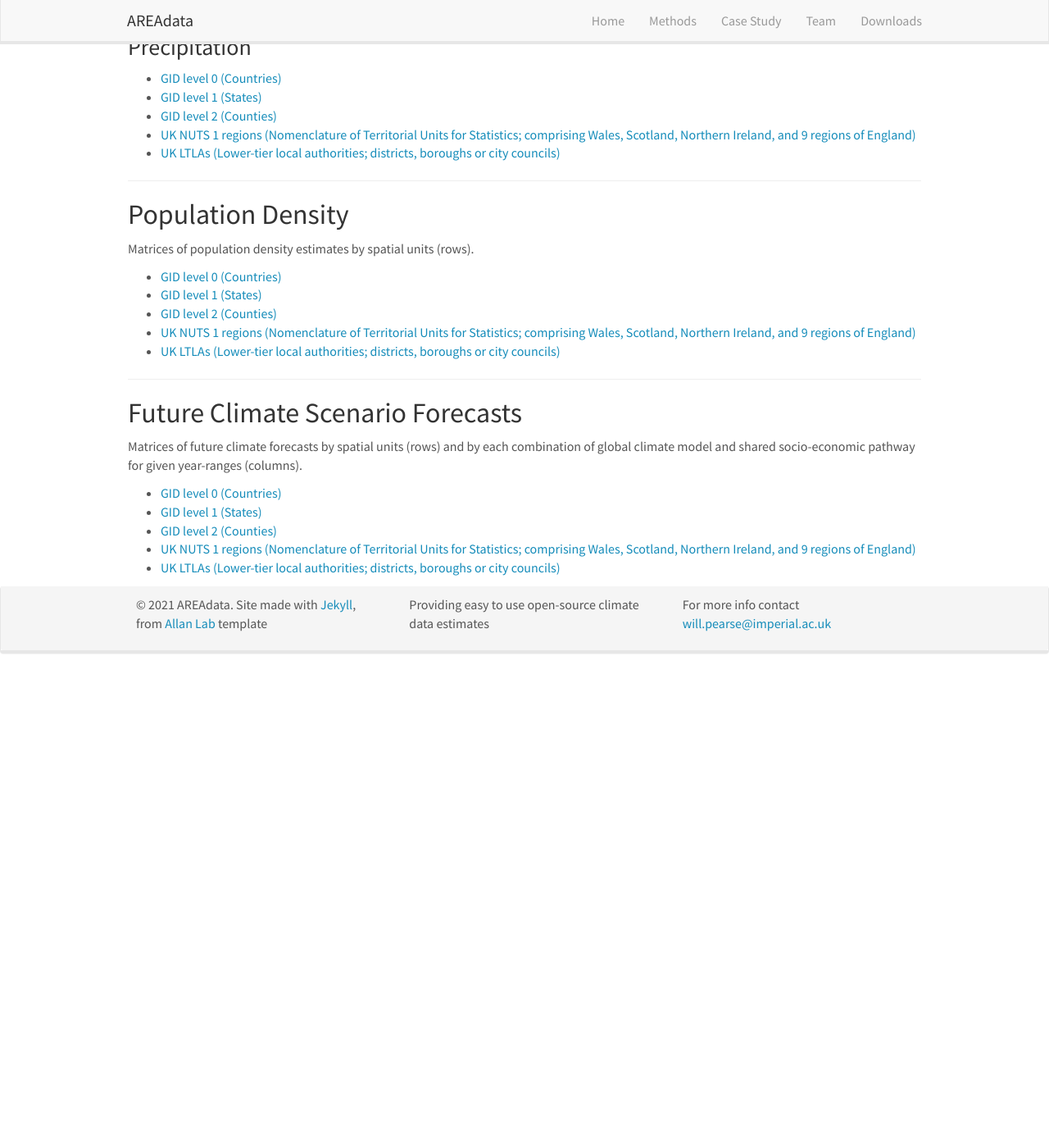
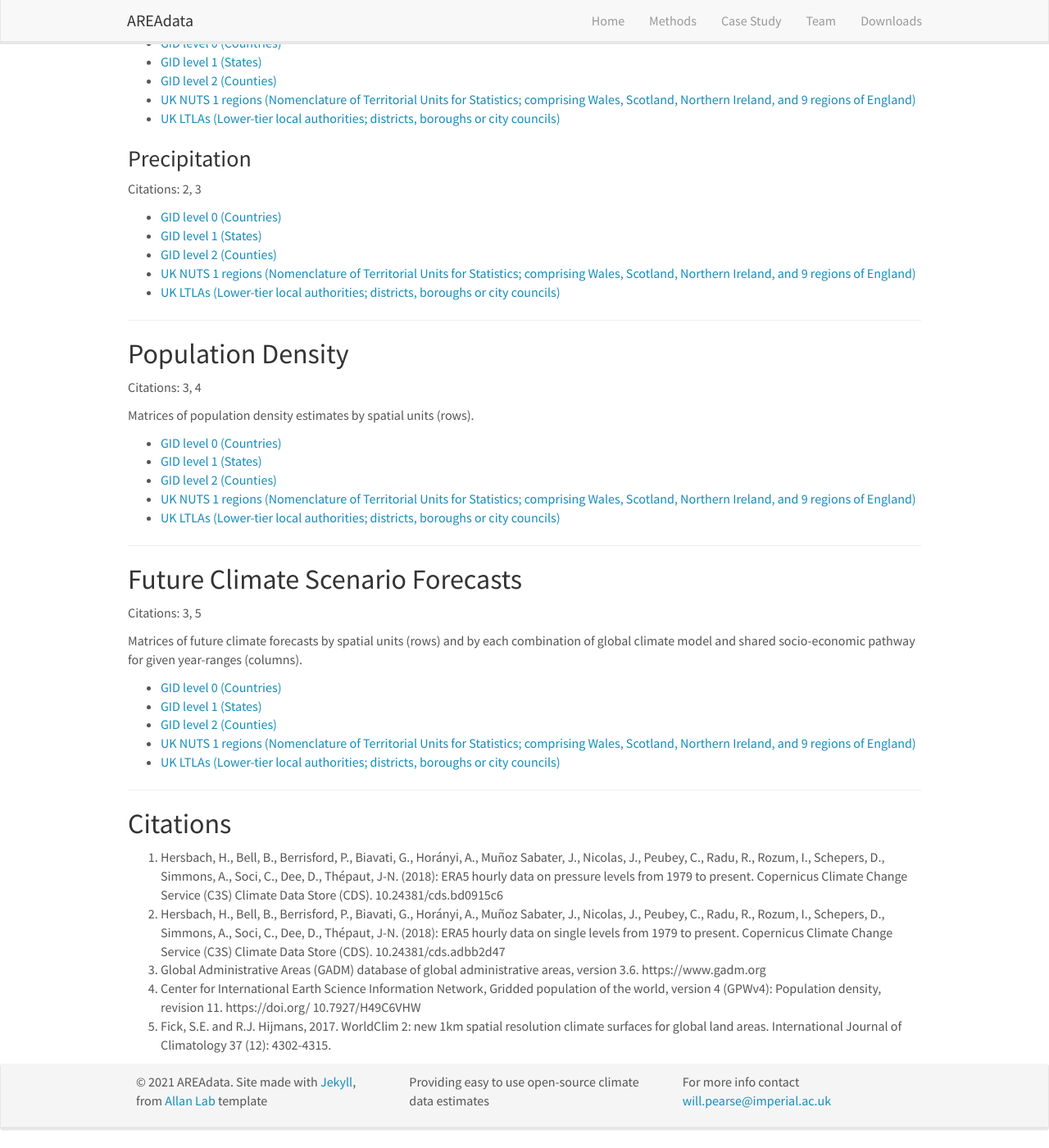
Before and after one commit to pearselab/areadata, a Jekyll site: the page built from _pages/download-links.md, in a window 1280 px wide and 1400 px high, scrolled down 1095 px. Shown: the whole window at 82% size. Built offline with Jekyll 4.4.1, drawn with Linux system fonts in a browser that asks for light colours; nearby versions of some CDN libraries; before the commit the page ends 1914 px from its top, so only the background shows below that; some of the changed text lies outside the part shown.

Commit message:
made citations more obvious on downloads page

```diff
--- a/_pages/download-links.md
+++ b/_pages/download-links.md
@@ -9,7 +9,8 @@ permalink: /download-links/
 # Downloads
 
 Here we provide links to download the spatially averaged data as .RDS files for use in R.
-See methods page for the original data sources, our processing methods, and the units given.
+See methods page for the processing methods and the units given. Please cite the original data sources when using
+these data (given at the bottom of this page).
 
 ## Metadata
 
@@ -23,6 +24,8 @@ Matrices of daily climate estimates by spatial units (rows) and by date (columns
 
 ### Temperature
 
+Citations: 1, 3
+
 * [GID level 0 (Countries)](https://github.com/pearselab/areadata/raw/main/output/temp-dailymean-countries-cleaned.RDS)
 * [GID level 1 (States)](https://github.com/pearselab/areadata/raw/main/output/temp-dailymean-GID1-cleaned.RDS)
 * [GID level 2 (Counties)](https://github.com/pearselab/areadata/raw/main/output/temp-dailymean-GID2-cleaned.RDS)
@@ -30,6 +33,8 @@ Matrices of daily climate estimates by spatial units (rows) and by date (columns
 * [UK LTLAs (Lower-tier local authorities; districts, boroughs or city councils)](https://github.com/pearselab/areadata/raw/main/output/temp-dailymean-UK-LTLA-cleaned.RDS)
 
 ### Specific Humidity
+
+Citations: 1, 3
 
 * [GID level 0 (Countries)](https://github.com/pearselab/areadata/raw/main/output/spechumid-dailymean-countries-cleaned.RDS)
 * [GID level 1 (States)](https://github.com/pearselab/areadata/raw/main/output/spechumid-dailymean-GID1-cleaned.RDS)
@@ -39,6 +44,8 @@ Matrices of daily climate estimates by spatial units (rows) and by date (columns
 
 ### Relative Humidity
 
+Citations: 1, 3
+
 * [GID level 0 (Countries)](https://github.com/pearselab/areadata/raw/main/output/relhumid-dailymean-countries-cleaned.RDS)
 * [GID level 1 (States)](https://github.com/pearselab/areadata/raw/main/output/relhumid-dailymean-GID1-cleaned.RDS)
 * [GID level 2 (Counties)](https://github.com/pearselab/areadata/raw/main/output/relhumid-dailymean-GID2-cleaned.RDS)
@@ -47,6 +54,8 @@ Matrices of daily climate estimates by spatial units (rows) and by date (columns
 
 ### Surface UV Radiation
 
+Citations: 2, 3
+
 * [GID level 0 (Countries)](https://github.com/pearselab/areadata/raw/main/output/uv-dailymean-countries-cleaned.RDS)
 * [GID level 1 (States)](https://github.com/pearselab/areadata/raw/main/output/uv-dailymean-GID1-cleaned.RDS)
 * [GID level 2 (Counties)](https://github.com/pearselab/areadata/raw/main/output/uv-dailymean-GID2-cleaned.RDS)
@@ -54,6 +63,8 @@ Matrices of daily climate estimates by spatial units (rows) and by date (columns
 * [UK LTLAs (Lower-tier local authorities; districts, boroughs or city councils)](https://github.com/pearselab/areadata/raw/main/output/uv-dailymean-UK-LTLA-cleaned.RDS)
 
 ### Precipitation
+
+Citations: 2, 3
 
 * [GID level 0 (Countries)](https://github.com/pearselab/areadata/raw/main/output/precip-dailymean-countries-cleaned.RDS)
 * [GID level 1 (States)](https://github.com/pearselab/areadata/raw/main/output/precip-dailymean-GID1-cleaned.RDS)
@@ -64,6 +75,8 @@ Matrices of daily climate estimates by spatial units (rows) and by date (columns
 ----
 
 ## Population Density
+
+Citations: 3, 4
 
 Matrices of population density estimates by spatial units (rows).
 
@@ -77,6 +90,8 @@ Matrices of population density estimates by spatial units (rows).
 
 ## Future Climate Scenario Forecasts
 
+Citations: 3, 5
+
 Matrices of future climate forecasts by spatial units (rows) and by each combination of global climate model and shared socio-economic pathway for given year-ranges (columns).
 
 * [GID level 0 (Countries)](https://github.com/pearselab/areadata/raw/main/output/annual-mean-temperature-forecast-countries.RDS)
@@ -84,3 +99,13 @@ Matrices of future climate forecasts by spatial units (rows) and by each combina
 * [GID level 2 (Counties)](https://github.com/pearselab/areadata/raw/main/output/annual-mean-temperature-forecast-GID2.RDS)
 * [UK NUTS 1 regions (Nomenclature of Territorial Units for Statistics; comprising Wales, Scotland, Northern Ireland, and 9 regions of England)](https://github.com/pearselab/areadata/raw/main/output/annual-mean-temperature-forecast-UK-NUTS.RDS)
 * [UK LTLAs (Lower-tier local authorities; districts, boroughs or city councils)](https://github.com/pearselab/areadata/raw/main/output/annual-mean-temperature-forecast-UK-LTLA.RDS)
+
+---
+
+## Citations
+
+ 1. Hersbach, H., Bell, B., Berrisford, P., Biavati, G., Horányi, A., Muñoz Sabater, J., Nicolas, J., Peubey, C., Radu, R., Rozum, I., Schepers, D., Simmons, A., Soci, C., Dee, D., Thépaut, J-N. (2018): ERA5 hourly data on pressure levels from 1979 to present. Copernicus Climate Change Service (C3S) Climate Data Store (CDS). 10.24381/cds.bd0915c6
+ 2. Hersbach, H., Bell, B., Berrisford, P., Biavati, G., Horányi, A., Muñoz Sabater, J., Nicolas, J., Peubey, C., Radu, R., Rozum, I., Schepers, D., Simmons, A., Soci, C., Dee, D., Thépaut, J-N. (2018): ERA5 hourly data on single levels from 1979 to present. Copernicus Climate Change Service (C3S) Climate Data Store (CDS). 10.24381/cds.adbb2d47
+ 3. Global Administrative Areas (GADM) database of global administrative areas, version 3.6. https://www.gadm.org
+ 4. Center for International Earth Science Information Network, Gridded population of the world, version 4 (GPWv4): Population density, revision 11. https://doi.org/ 10.7927/H49C6VHW
+ 5. Fick, S.E. and R.J. Hijmans, 2017. WorldClim 2: new 1km spatial resolution climate surfaces for global land areas. International Journal of Climatology 37 (12): 4302-4315.
```
